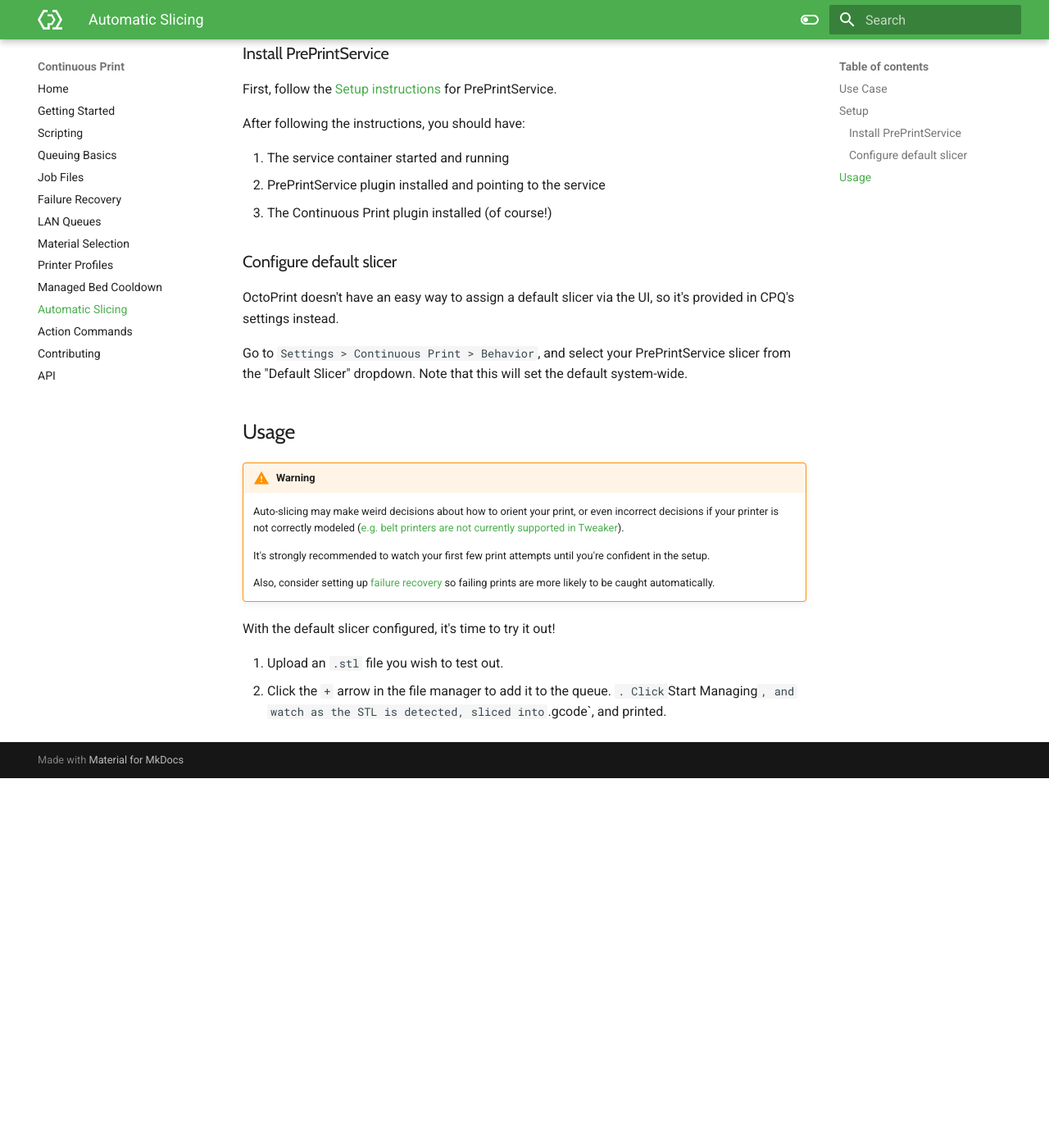
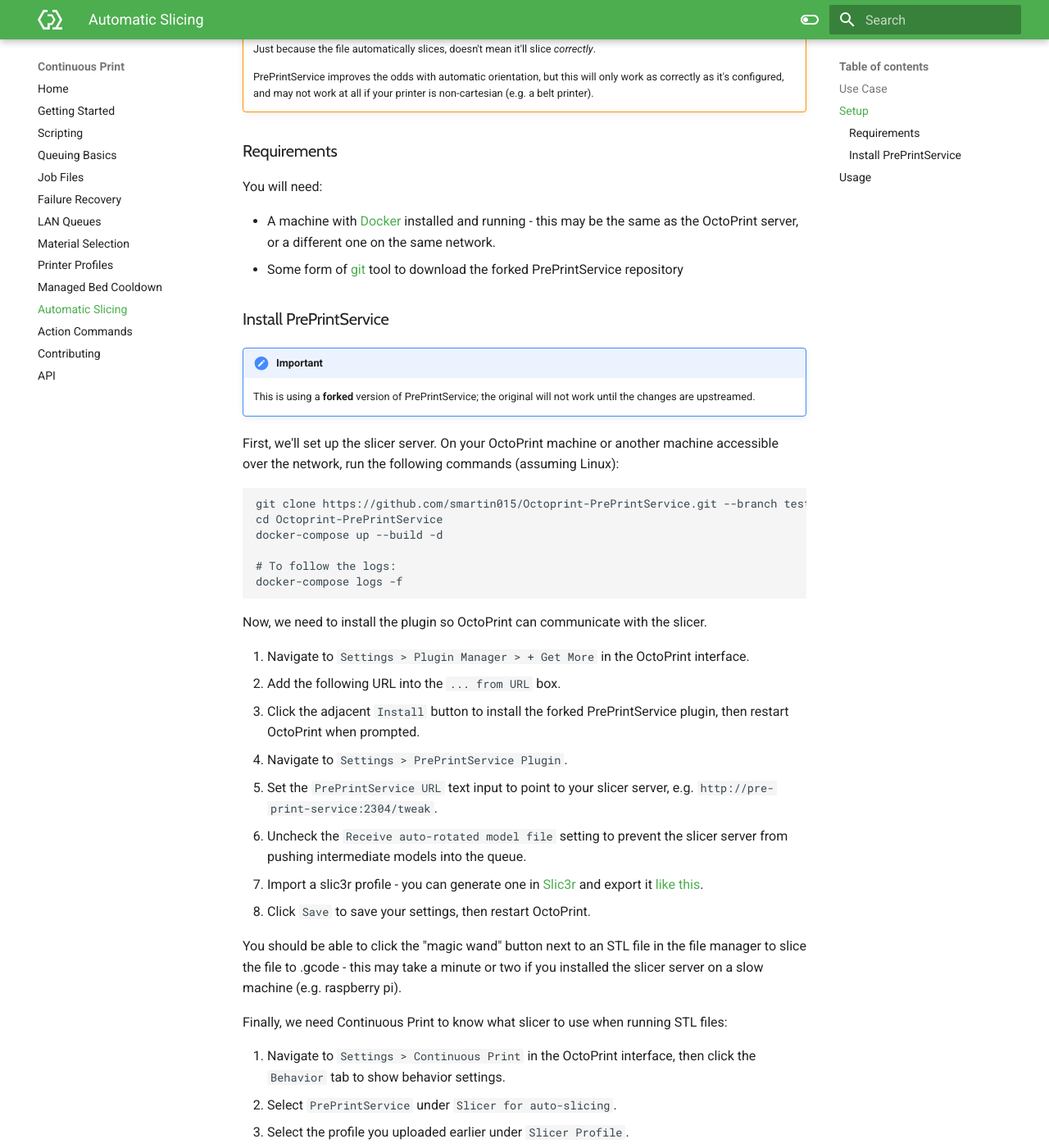
Before and after one commit to smartin015/continuousprint, an MkDocs documentation site: the page built from docs/auto-slicer.md, in a window 1280 px wide and 1400 px high, scrolled down 867 px. Shown: the whole window at 82% size. Built offline with MkDocs 1.6.1 and Material for MkDocs 9.7.7, drawn with Linux system fonts in a browser that asks for light colours; before the commit the page ends 1816 px from its top, so only the background shows below that; some of the changed text lies outside the part shown.

Commit message:
Add working auto-slicer implementation; unit tests TBD

````diff
--- a/continuousprint/__init__.py
+++ b/continuousprint/__init__.py
@@ -53,6 +53,7 @@
                 self._printer,
                 self._settings,
                 self._file_manager,
+                self._slicing_manager,
                 self._plugin_manager,
                 queries,
                 self.get_plugin_data_folder(),
@@ -64,6 +65,11 @@
             )
 
     def on_after_startup(self):
+        self._logger.debug(
+            "Starting ContinuousPrint with settings: {}".format(
+                self._settings.get_all_data()
+            )
+        )
         self._plugin.start()
 
         # It's possible to miss events or for some weirdness to occur in conditionals. Adding a watchdog
--- a/docs/auto-slicer.md
+++ b/docs/auto-slicer.md
@@ -2,11 +2,12 @@
 
 ## Use Case
 
-By default, Continuous Print requires `.gcode` files to be provided to the queue to print. These files are sliced specifically for a printer make/model and are not portable.
+Continuous Print normally prints `.gcode` files. These files are sliced for a specific printer and are not portable across makes/models.
 
-As a result, manual effort is needed to slice 3d models via external slicers and to [assign profiles](/printer-profiles) the .gcode file in such a way that it only runs on compatible printers (especially important for heterogeneous [LAN queues](/lan-queues)).
+Typically, 3d models are sliced by external slicer programs, and [profiles](/printer-profiles) are assigned in the queue so it only runs on compatible printers. This is especially important for heterogeneous [LAN queues](/lan-queues).
 
-To eliminate manual effort and human error, we can optionally set up automatic slicing, which allows us to add 3D models directly to the queue and print them without first hand-generating a `.gcode` file. These can be added interchangeably with customized `.gcode` files in the queue.
+With automatic slicing, **you can add 3D models directly to the queue for printing**. This eliminates some manual effort and sources of error.
+
 
 ## Setup
 
@@ -14,27 +15,72 @@
 
 Any plugin that uses this mixin should enable automated slicing, but for the sake of awesomeness we will use [PrePrintService](https://github.com/christophschranz/OctoPrint-PrePrintService) which can also automatically orient your model before slicing it to maximize the likelihood of a successful print.
 
+!!! Important
+
+    Until the PrePrintService maintainer [accepts a few changes](https://github.com/ChristophSchranz/Octoprint-PrePrintService/pull/12), the plugin **will not work without edits**. If you're having trouble getting things to work, make sure you followed the installation instructions using the `test_and_fix` branch of the [forked version](https://github.com/smartin015/Octoprint-PrePrintService/tree/test_and_fix).
+
 !!! Warning
 
     Just because the file automatically slices, doesn't mean it'll slice *correctly*.
 
     PrePrintService improves the odds with automatic orientation, but this will only work as correctly as it's configured, and may not work at all if your printer is non-cartesian (e.g. a belt printer).
 
+### Requirements
+
+You will need:
+
+* A machine with [Docker](https://www.docker.com/) installed and running - this may be the same as the OctoPrint server, or a different one on the same network.
+* Some form of [git](https://git-scm.com/) tool to download the forked PrePrintService repository
+
+
 ### Install PrePrintService
 
-First, follow the [Setup instructions](https://github.com/christophschranz/OctoPrint-PrePrintService#setup) for PrePrintService.
+!!! Important
 
-After following the instructions, you should have:
+    This is using a **forked** version of PrePrintService; the original will not work until the changes are upstreamed.
 
-1. The service container started and running
-2. PrePrintService plugin installed and pointing to the service
-3. The Continuous Print plugin installed (of course!)
+First, we'll set up the slicer server. On your OctoPrint machine or another machine accessible over the network, run the following commands (assuming Linux):
 
-### Configure default slicer
+```
+git clone https://github.com/smartin015/Octoprint-PrePrintService.git --branch test_and_fix --single-branch
+cd Octoprint-PrePrintService
+docker-compose up --build -d
 
-OctoPrint doesn't have an easy way to assign a default slicer via the UI, so it's provided in CPQ's settings instead.
+# To follow the logs:
+docker-compose logs -f
+```
 
-Go to `Settings > Continuous Print > Behavior`, and select your PrePrintService slicer from the "Default Slicer" dropdown. Note that this will set the default system-wide.
+Now, we need to install the plugin so OctoPrint can communicate with the slicer.
+
+1. Navigate to `Settings > Plugin Manager > + Get More` in the OctoPrint interface.
+2. Add the following URL into the `... from URL` box.
+3. Click the adjacent `Install` button to install the forked PrePrintService plugin, then restart OctoPrint when prompted.
+4. Navigate to `Settings > PrePrintService Plugin`.
+5. Set the `PrePrintService URL` text input to point to your slicer server, e.g. `http://pre-print-service:2304/tweak`.
+6. Uncheck the `Receive auto-rotated model file` setting to prevent the slicer server from pushing intermediate models into the queue.
+7. Import a slic3r profile - you can generate one in [Slic3r](https://slic3r.org/) and export it [like this](https://manual.slic3r.org/configuration-organization/configuration-organization#:~:text=If%20you%20want%20to%20store,not%20just%20the%20selected%20profiles).
+8. Click `Save` to save your settings, then restart OctoPrint.
+
+You should be able to click the "magic wand" button next to an STL file in the file manager to slice the file to .gcode - this may take a minute or two if you installed the slicer server on a slow machine (e.g. raspberry pi).
+
+Finally, we need Continuous Print to know what slicer to use when running STL files:
+
+1. Navigate to `Settings > Continuous Print` in the OctoPrint interface, then click the `Behavior` tab to show behavior settings.
+2. Select `PrePrintService` under `Slicer for auto-slicing`.
+3. Select the profile you uploaded earlier under `Slicer Profile`.
+4. Click Save.
+
+After following these instructions, you should have:
+
+* The service container started and running
+* PrePrintService plugin installed and pointing to the service
+* The Continuous Print plugin installed (of course!)
+
+You'll know you have the correct settings when you see in the logs:
+
+```
+Connection to PrePrintService on <...> is ready
+```
 
 ## Usage
 
@@ -51,3 +97,5 @@
 1. Upload an `.stl` file you wish to test out.
 1. Click the `+` arrow in the file manager to add it to the queue.
 `. Click `Start Managing`, and watch as the STL is detected, sliced into `.gcode`, and printed.
+
+Note that you can mix `.gcode` and `.stl` files in your queue, and Continuous Print will handle them accordingly.
````
Also changed, not shown: continuousprint/static/js/continuousprint.js (+12 -2 lines), continuousprint/static/js/continuousprint_settings.js (+40 -1 lines), docker-compose.yaml (+8 -0 lines), docs/contributing.md (+1 -0 lines), 7 other files.
